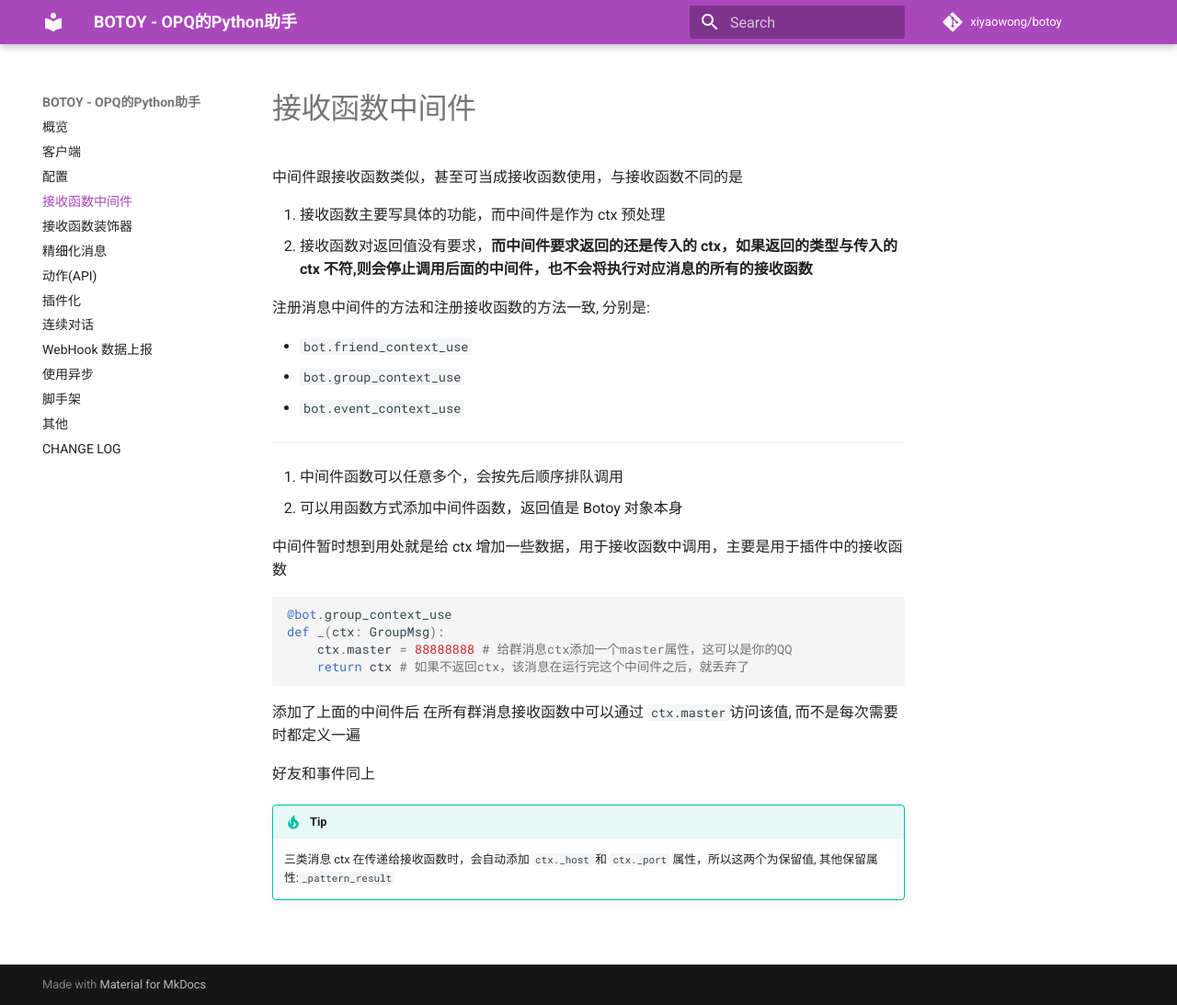
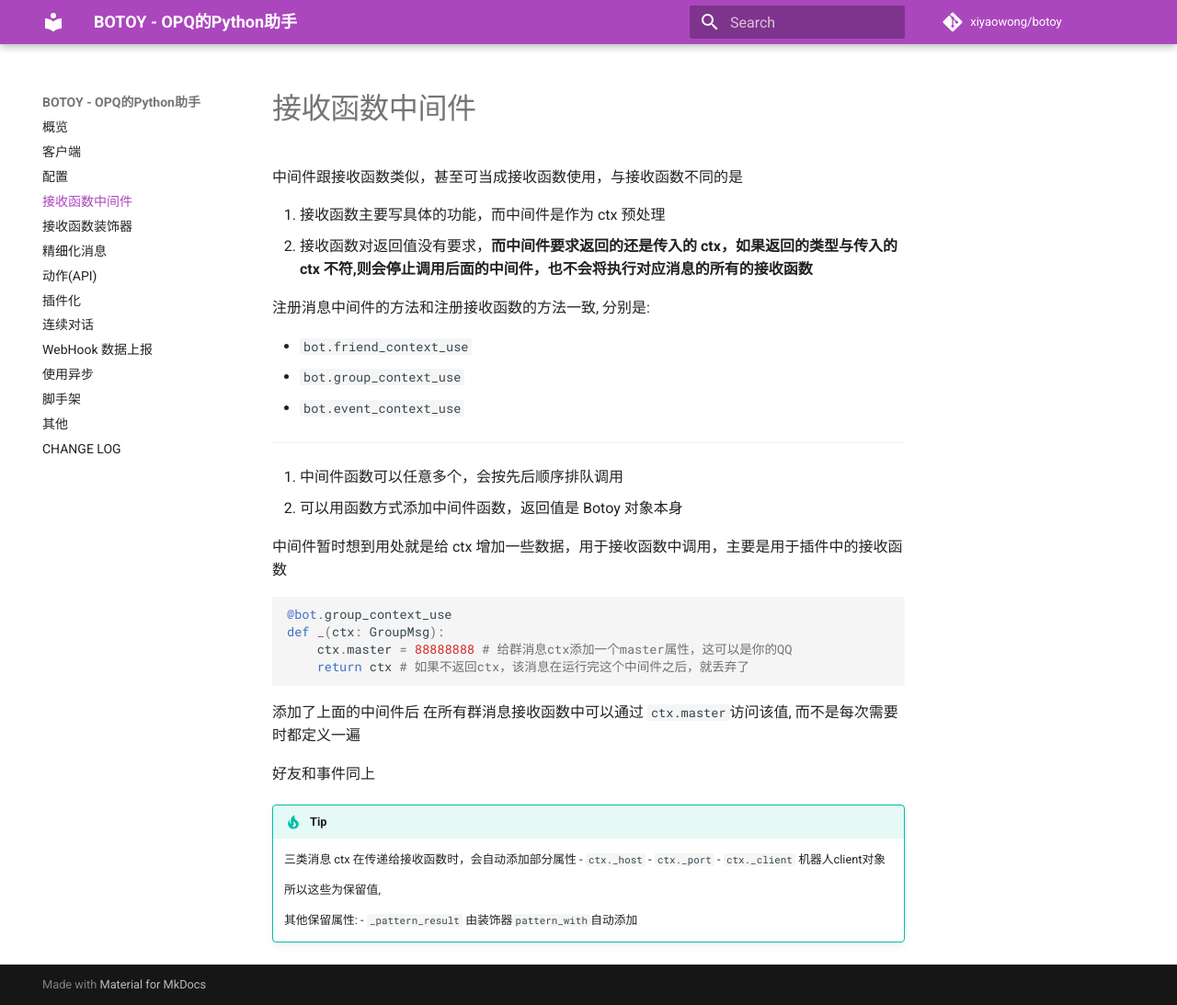
Before and after one commit to opq-osc/botoy, an MkDocs documentation site: the page built from docs/middleware.md, in a window 1280 px wide and 1093 px high. Shown: the whole window at 92% size. Built offline with MkDocs 1.6.1 and Material for MkDocs 9.7.7, drawn with Linux system fonts in a browser that asks for light colours; comment, search, counter and statistics services are not loaded.

Commit message:
feat: export ctx._client 将机器人实例自身作为消息上下文的_client字段，让插件能更自由的实现需要的功能

```diff
--- a/docs/middleware.md
+++ b/docs/middleware.md
@@ -32,5 +32,12 @@ def _(ctx: GroupMsg):
 
 !!!tip
 
-    三类消息 ctx 在传递给接收函数时，会自动添加 <code>ctx._host</code> 和 <code>ctx._port</code> 属性，所以这两个为保留值,
-    其他保留属性:<code>_pattern_result</code>
+    三类消息 ctx 在传递给接收函数时，会自动添加部分属性
+    - <code>ctx._host</code>
+    - <code>ctx._port</code>
+    - <code>ctx._client</code> 机器人client对象
+
+    所以这些为保留值,
+
+    其他保留属性:
+    - <code>_pattern_result</code> 由装饰器`pattern_with`自动添加
```
Also changed, not shown: 1 other file.
